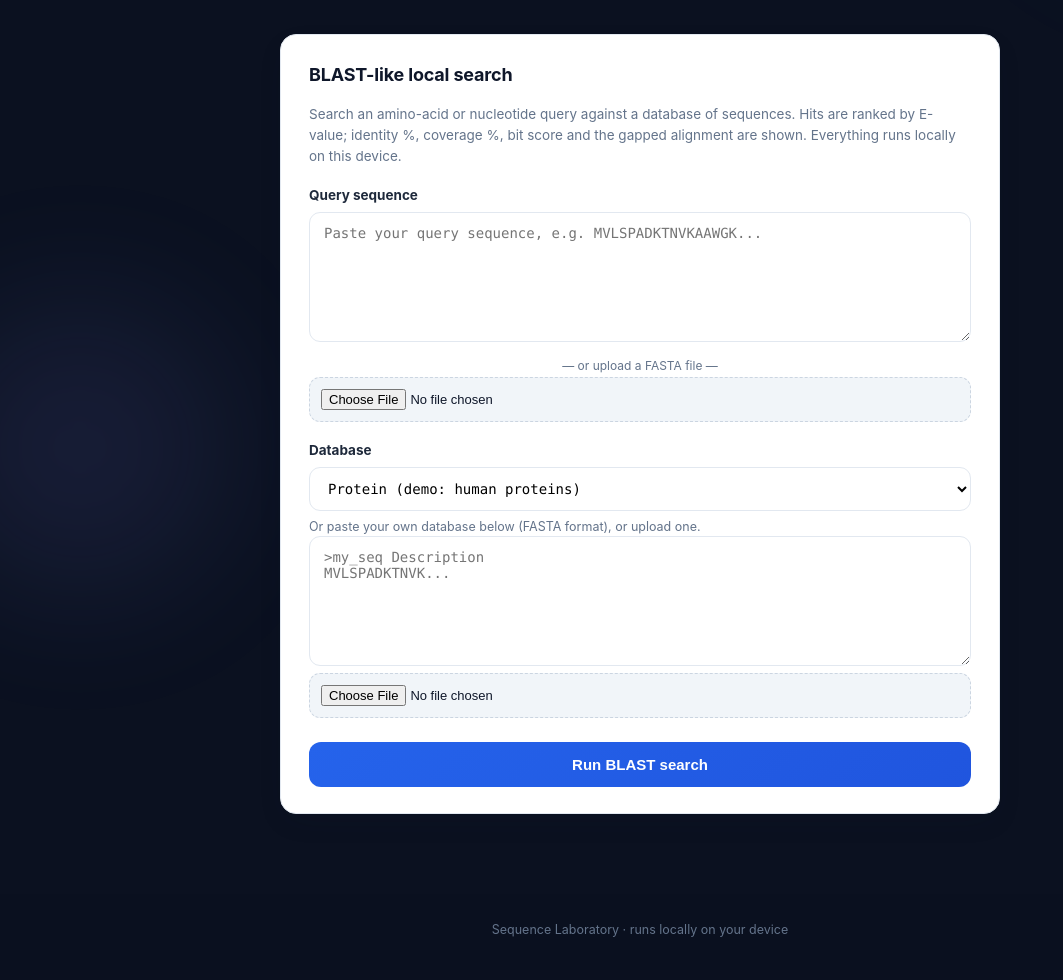
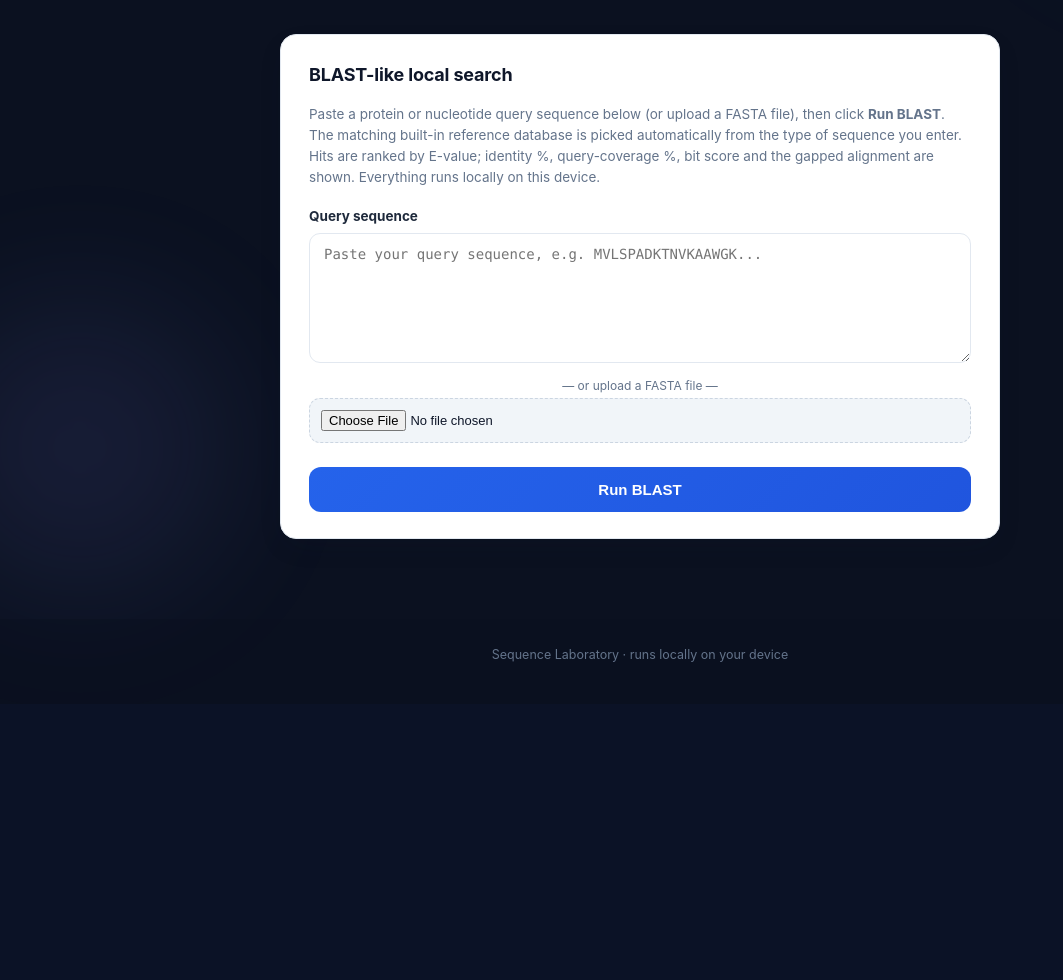
Before and after one commit to zaibankhan/Molecular-Docking, a FastAPI app: page /blast in a window 1280 px wide. Shown: the part 301-1281 px from the top of the page, without its empty margins (0-1063 px from the left). After the commit the page ends 963 px from the top, so only its background shows below. Run offline with FastAPI, Linux system fonts and the light colour scheme.

Commit message:
Simplify BLAST UI: auto-database, sensitivity fallback, fix alphabet detection

```diff
--- a/pipeline/seqlab.py
+++ b/pipeline/seqlab.py
@@ -73,10 +73,20 @@ def parse_fasta(text: str) -> list[dict[str, str]]:
 
 
 def is_nucleotide(seq: str) -> bool:
-    sample = [c for c in seq.upper() if c in "ACGTUN"]
-    if not sample:
+    """True when every alphabetic character is a nucleotide (ACGTUN)."""
+    letters = [c for c in seq.upper() if c.isalpha()]
+    if not letters:
         return True
-    return all(c in _DNA_ALPHABET for c in sample)
+    return all(c in _DNA_ALPHABET for c in letters)
+
+
+def database_label(sequences: list[dict[str, str]]) -> str:
+    """A short human label for a sequence set, e.g. '5 protein sequences'."""
+    kinds = {_alphabet_kind([s["seq"]]) for s in sequences if s.get("seq")}
+    kind_name = "nucleotide" if kinds == {"nucleotide"} else (
+        "protein" if kinds == {"protein"} else "mixed")
+    total = sum(len(s.get("seq") or "") for s in sequences)
+    return f"{len(sequences)} {kind_name} sequence(s), {total} letters"
 
 
 def _alphabet_kind(seqs: list[str]) -> str:
@@ -251,8 +261,15 @@ def _runs_of_gap_at_end(row: str) -> int:
 
 
 def blast_search(query: str, database: list[dict[str, str]],
-                 word_size: Optional[int] = None) -> list[BlastHit]:
-    """Local BLAST-style search of `query` against `database` sequences."""
+                 word_size: Optional[int] = None,
+                 require_seed: bool = True) -> list[BlastHit]:
+    """Local BLAST-style search of `query` against `database` sequences.
+
+    ``require_seed`` mirrors BLAST's seeding step: only subjects that share at
+    least one exact k-mer word with the query are scored. When False, every
+    subject is scored with its best local alignment (used as a sensitivity
+    fallback so a query with no shared words still gets a result table).
+    """
     query = query.strip().upper()
     if not query:
         return []
@@ -263,15 +280,16 @@ def blast_search(query: str, database: list[dict[str, str]],
 
     q_positions = _seed_positions(query, k)
     # For candidates, count shared seeds via a rapid scan (no full positional
-    # bookkeeping needed; we rely on the gapped aligner for exact scoring).
+    # bookkeeping needed; we rely on the gapped local aligner for scoring).
     ranked: list[tuple[float, dict[str, str]]] = []
     for entry in db:
         subj = entry["seq"]
         if len(subj) < 2:
             continue
-        shared = sum(1 for mer in _seed_positions(subj, k) if mer in q_positions)
-        if shared == 0:
-            continue
+        if require_seed:
+            shared = sum(1 for mer in _seed_positions(subj, k) if mer in q_positions)
+            if shared == 0:
+                continue
         res = _align_pair(query, subj, kind)
         if res is None or res["raw"] <= 0:
             continue
--- a/pipeline/web/app.py
+++ b/pipeline/web/app.py
@@ -638,6 +638,8 @@ def seqlab_view(request: Request, ts: str = ""):
                     lines.append(f">{h['subject_id']}\n{seq}")
             return _render(request, "blast.html", results=hits, error=None,
                            query=rec.get("query", ""), db_size=rec.get("db_size", 0),
+                           sensitive=bool(rec.get("sensitive")),
+                           db_label=rec.get("db_label") or f"{len(hits)} saved hit(s)",
                            hits_for_fasta="\n".join(lines),
                            demo_db=seqlab.DEMO_PROTEIN_DB)
         if rec.get("kind") == "msa":
@@ -704,11 +706,20 @@ async def blast_submit(
     elif db_text.strip():
         database = seqlab.parse_fasta(db_text)
     else:
-        database = (seqlab.DEMO_NUCLEOTIDE_DB if db_type == "nucleotide"
+        # No database chosen: automatically use the built-in reference set
+        # that matches the query alphabet (protein or nucleotide).
+        database = (seqlab.DEMO_NUCLEOTIDE_DB if seqlab.is_nucleotide(query_str)
                     else seqlab.DEMO_PROTEIN_DB)
+    db_label = seqlab.database_label(database) if hasattr(seqlab, "database_label") else f"{len(database)} sequence(s)"
 
     try:
         hits = seqlab.blast_search(query_str, database)
+        sensitive = False
+        if not hits:
+            # No shared-word seeds: fall back to scoring every subject so the
+            # page always returns a result table (closest matches, labelled).
+            hits = seqlab.blast_search(query_str, database, require_seed=False)
+            sensitive = True
     except Exception as exc:  # noqa: BLE001
         return _render(request, "blast.html", results=None,
                        error=f"Search failed: {exc}",
@@ -728,8 +739,10 @@ async def blast_submit(
         "kind": "blast",
         "ts": _seq_key(),
         "query": query_str,
-        "db_type": db_type,
+        "db_type": "auto",
         "db_size": len(database),
+        "db_label": db_label,
+        "sensitive": sensitive,
         "hits": [
             {**h.to_dict(), "subject_seq": db_by_id.get(h.subject_id, "")}
             for h in hits[:50]
@@ -737,7 +750,8 @@ async def blast_submit(
     })
 
     return _render(request, "blast.html", results=rendered, error=None,
-                   query=query_str, db_size=len(database),
+                   query=query_str, db_size=len(database), sensitive=sensitive,
+                   db_label=db_label,
                    hits_for_fasta="\n".join(lines),
                    demo_db=seqlab.DEMO_PROTEIN_DB)
 
--- a/pipeline/web/templates/blast.html
+++ b/pipeline/web/templates/blast.html
@@ -39,23 +39,17 @@
 
   <div class="card" style="animation-delay:0s;">
     <h2>BLAST-like local search</h2>
-    <p class="sub">Search an amino-acid or nucleotide query against a database of sequences.
-      Hits are ranked by E-value; identity %, coverage %, bit score and the gapped alignment are shown.
+    <p class="sub">Paste a protein or nucleotide query sequence below (or upload a FASTA file),
+      then click <b>Run BLAST</b>. The matching built-in reference database is picked
+      automatically from the type of sequence you enter. Hits are ranked by E-value;
+      identity %, query-coverage %, bit score and the gapped alignment are shown.
       Everything runs locally on this device.</p>
     <form method="post" action="/blast" enctype="multipart/form-data">
       <label>Query sequence</label>
       <textarea name="query" placeholder="Paste your query sequence, e.g. MVLSPADKTNVKAAWGK...">{{ query or '' }}</textarea>
       <div class="or-label">— or upload a FASTA file —</div>
       <input type="file" name="query_file" accept=".fa,.fasta,.txt">
-      <label>Database</label>
-      <select name="db_type">
-        <option value="protein">Protein (demo: human proteins)</option>
-        <option value="nucleotide">Nucleotide (demo: genes/rRNA)</option>
-      </select>
-      <div class="hint">Or paste your own database below (FASTA format), or upload one.</div>
-      <textarea name="db_text" id="dbtext" placeholder=">my_seq Description&#10;MVLSPADKTNVK..."></textarea>
-      <input type="file" name="db_file" accept=".fa,.fasta,.txt">
-      <button type="submit" class="btn">Run BLAST search</button>
+      <button type="submit" class="btn">Run BLAST</button>
     </form>
   </div>
 
@@ -63,7 +57,12 @@
   <div class="card">
     <h2>Search results</h2>
     <p class="sub"><span class="chip blue">{{ results|length }} hit(s)</span>
-      Database: {{ db_size }} subject sequence(s)</p>
+      <span class="chip green">{{ db_label }}</span>
+      {% if sensitive %}<span class="chip amber">sensitivity mode</span>{% endif %}</p>
+    {% if sensitive %}
+      <p class="sub">No strong hits with the normal seeding step. The closest matches in the
+        reference database are shown below, ranked by their best local alignment.</p>
+    {% endif %}
     {% if results|length == 0 %}
       <p class="sub">No significant hits found.</p>
     {% else %}
```
Also changed, not shown: tests/test_web.py (+22 -0 lines).
